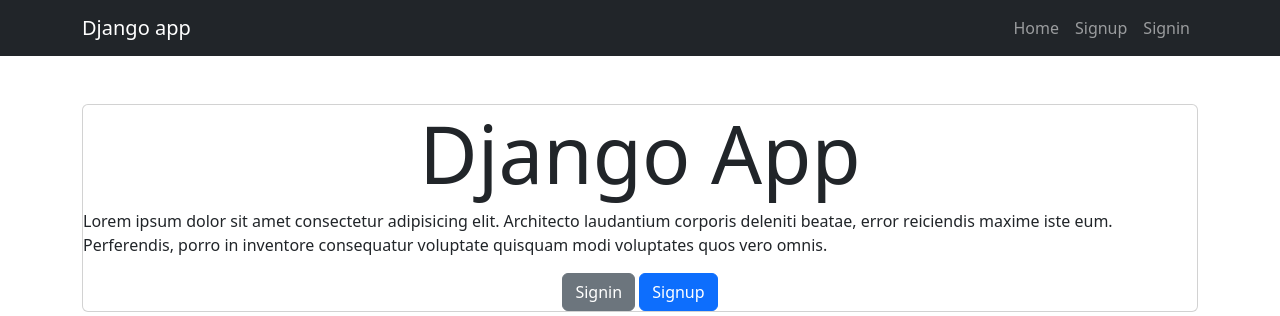
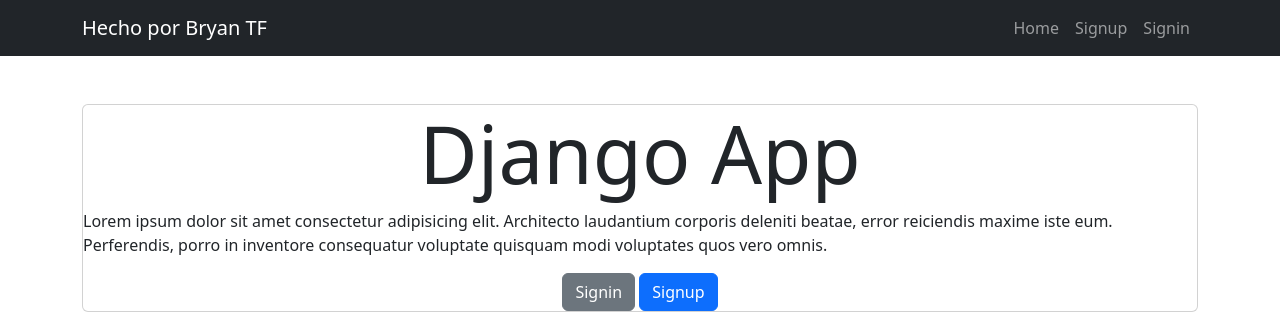
Before and after one commit to TheBryanHuxley/django-auth-crud, a Django app: page / in a window 1280 px wide. Shown: the top 316 px of the page. Run offline with Django 5.2, Linux system fonts and the light colour scheme.

Commit message:
nombre creador

```diff
--- a/tasks/templates/base.html
+++ b/tasks/templates/base.html
@@ -7,7 +7,7 @@
 <body>
     <nav class="navbar navbar-expand-lg bg-dark navbar-dark">
         <div class="container">
-          <a class="navbar-brand" href="/">Django app</a>
+          <a class="navbar-brand" href="/">Hecho por Bryan TF</a>
           <button class="navbar-toggler" type="button" data-bs-toggle="collapse" data-bs-target="#navbarNav" aria-controls="navbarNav" aria-expanded="false" aria-label="Toggle navigation">
             <span class="navbar-toggler-icon"></span>
           </button>
```
